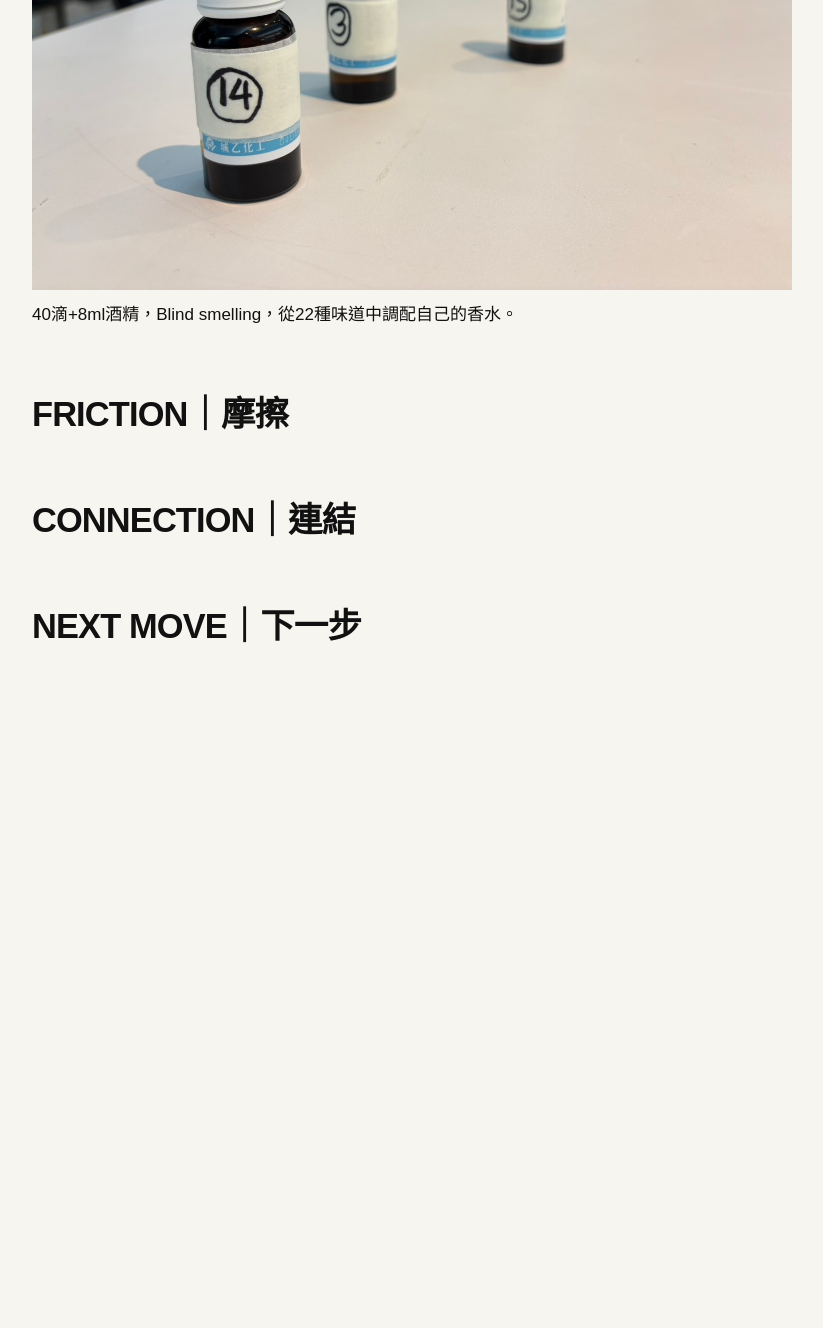
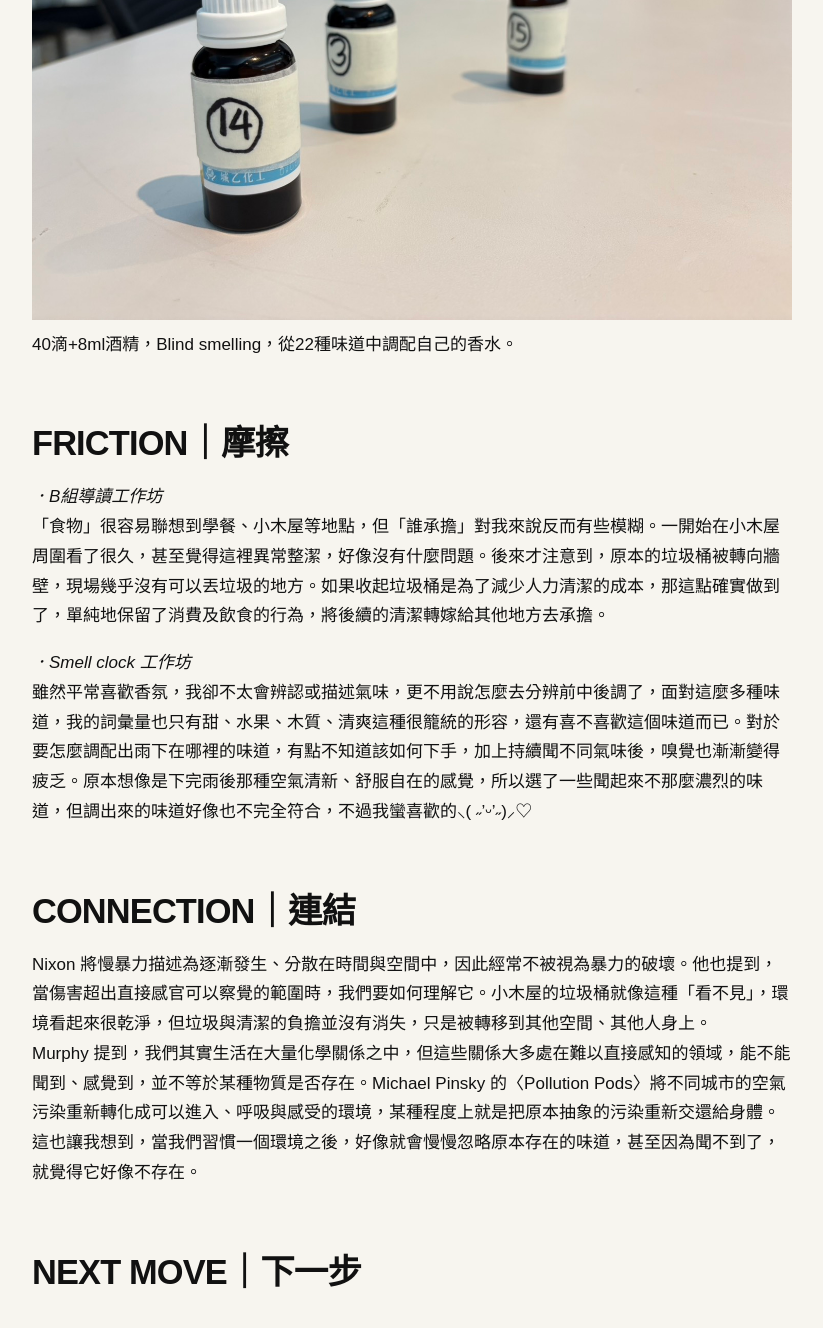
Before and after one commit to liki1928/fieldworkarchive, a Jekyll site: the page built from weeks/week-04.md, in a window 1280 px wide and 1400 px high, scrolled down 2227 px. Shown: the top 1328 px of the window, without its empty margins (48-871 px from the left). Built offline with Jekyll 4.4.1, drawn with Linux system fonts in a browser that asks for light colours; before the commit the page ends 2981 px from its top, so only the background shows below that.

Commit message:
Update week-04.md

```diff
--- a/weeks/week-04.md
+++ b/weeks/week-04.md
@@ -7,7 +7,8 @@ permalink: /weeks/week-04/
 
 # 物質與慢暴力
 <!-- 請保留具體的現場、材料、語句或身體感受。 -->
->小木屋、垃圾桶、嗅覺疲勞
+>小木屋、垃圾桶、嗅覺疲勞<br>
+>某些事情不是不存在，而是很難被感覺到。
 
 ## TRACE｜痕跡
 <!-- 放入 1–3 張圖片，並為每張圖片寫下具體說明：何時、何地、發生了什麼，以及為什麼留下它。 -->
@@ -25,9 +26,16 @@ permalink: /weeks/week-04/
 
 ## FRICTION｜摩擦
 <!-- 描述一個沒有如預期發生的瞬間。 -->
+_．B組導讀工作坊_<br>
+「食物」很容易聯想到學餐、小木屋等地點，但「誰承擔」對我來說反而有些模糊。一開始在小木屋周圍看了很久，甚至覺得這裡異常整潔，好像沒有什麼問題。後來才注意到，原本的垃圾桶被轉向牆壁，現場幾乎沒有可以丟垃圾的地方。如果收起垃圾桶是為了減少人力清潔的成本，那這點確實做到了，單純地保留了消費及飲食的行為，將後續的清潔轉嫁給其他地方去承擔。
+
+_．Smell clock 工作坊_<br>
+雖然平常喜歡香氛，我卻不太會辨認或描述氣味，更不用說怎麼去分辨前中後調了，面對這麼多種味道，我的詞彙量也只有甜、水果、木質、清爽這種很籠統的形容，還有喜不喜歡這個味道而已。對於要怎麼調配出雨下在哪裡的味道，有點不知道該如何下手，加上持續聞不同氣味後，嗅覺也漸漸變得疲乏。原本想像是下完雨後那種空氣清新、舒服自在的感覺，所以選了一些聞起來不那麼濃烈的味道，但調出來的味道好像也不完全符合，不過我蠻喜歡的⸜( ˶'ᵕ'˶)⸝♡
 
 ## CONNECTION｜連結
 <!-- 選擇本週閱讀或課堂案例中的一個概念。它如何改變你對上述瞬間的理解？ -->
+Nixon 將慢暴力描述為逐漸發生、分散在時間與空間中，因此經常不被視為暴力的破壞。他也提到，當傷害超出直接感官可以察覺的範圍時，我們要如何理解它。小木屋的垃圾桶就像這種「看不見」，環境看起來很乾淨，但垃圾與清潔的負擔並沒有消失，只是被轉移到其他空間、其他人身上。<br>
+Murphy 提到，我們其實生活在大量化學關係之中，但這些關係大多處在難以直接感知的領域，能不能聞到、感覺到，並不等於某種物質是否存在。Michael Pinsky 的〈Pollution Pods〉將不同城市的空氣污染重新轉化成可以進入、呼吸與感受的環境，某種程度上就是把原本抽象的污染重新交還給身體。這也讓我想到，當我們習慣一個環境之後，好像就會慢慢忽略原本存在的味道，甚至因為聞不到了，就覺得它好像不存在。
 
 ## NEXT MOVE｜下一步
 <!-- 如果把這個發現轉化成工具、介面、規則、身體技術或作品，你下一步會測試什麼？ -->
```
